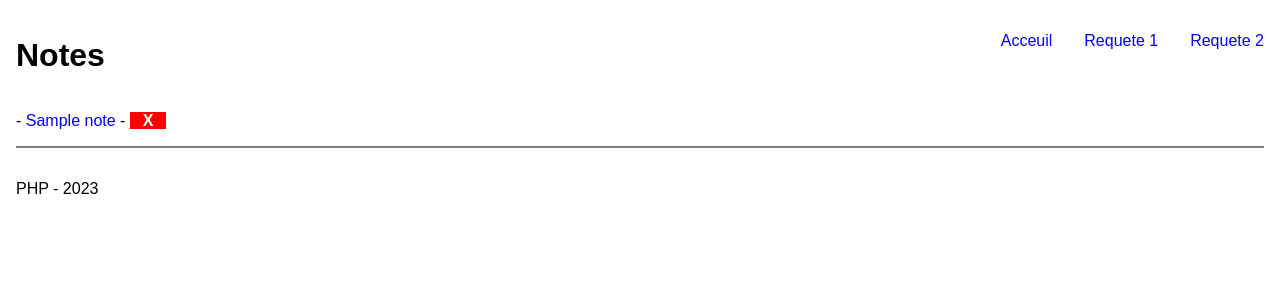
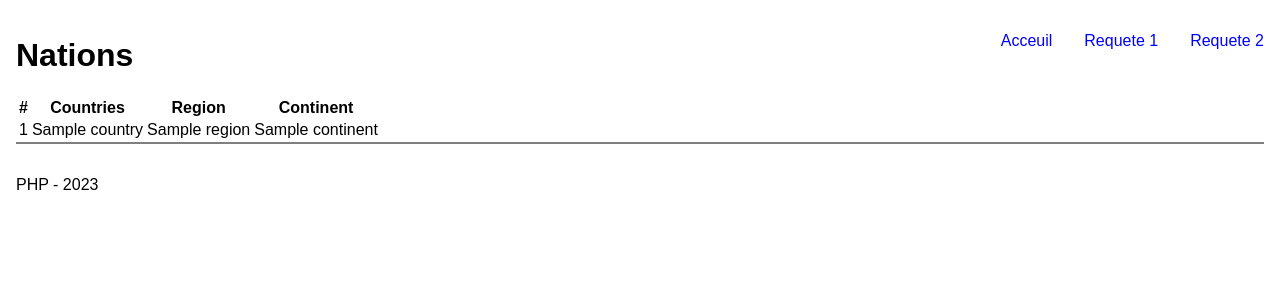
Before and after one commit to formeka/foad-php-02, a PHP site: template views/requete1.view.php in a window 1280 px wide. Shown: the top 300 px of the page. Run offline with PHP 8.4, Linux system fonts and the light colour scheme; the template is opened without the code that fills it: most values are stand-ins (such as "Sample title", 1, 10 or a date in 2020); data that the repository does not hold is empty.

Commit message:
Ajout vue requete 1

```diff
--- a/views/partials/header.php
+++ b/views/partials/header.php
@@ -9,6 +9,6 @@
 <body>
 
 <header>
-    <h1>Notes</h1>
+    <h1>Nations</h1>
     <?php include 'nav.php' ?>
 </header>
--- a/views/requete1.view.php
+++ b/views/requete1.view.php
@@ -1,17 +1,28 @@
 <?php require 'partials/header.php' ?>
 <section class="note">
+    <?php //dd($nations) ?>
+    <table>
+    <tr>
+        <th>#</th>
+        <th>Countries</th>
+        <th>Region</th>
+        <th>Continent</th>
+    </tr>
 
     <?php
-    dd($nations);
-    foreach ($notes as $note) : ?>
-        <p>
-            <?= $i ?> - <a href="/note?id=<?= $note['id'] ?>">
-                <?= $note['title'] ?>
-            </a> - <a href="/note-delete?id=<?= $note['id'] ?>" onClick="return confirm('Etes vous certain de vouloir supprimer cette note !?');" class="error">X</a>
-        </p>
+    $i=1;
+    foreach ($nations as $nation) : ?>
+        <tr>
+        <td><?=$i?></td>
+        <td><?=$nation['country']?></td>
+        <td><?=$nation['region']?></td>
+        <td><?=$nation['continent']?></td>
+        </tr>
     <?php
-        $i = $i + 1;
+    $i = $i + 1;
     endforeach; ?>
+
+    </table>
 
 </section>
 
```
